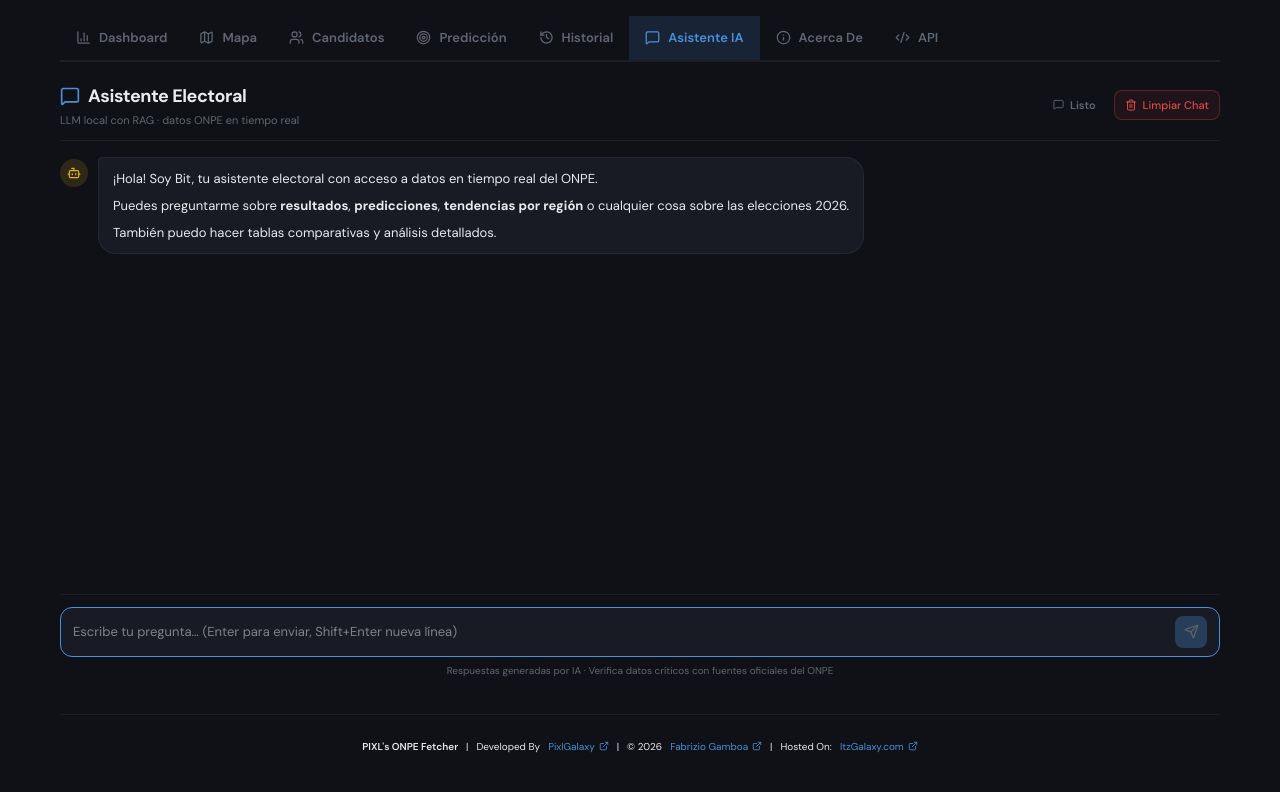
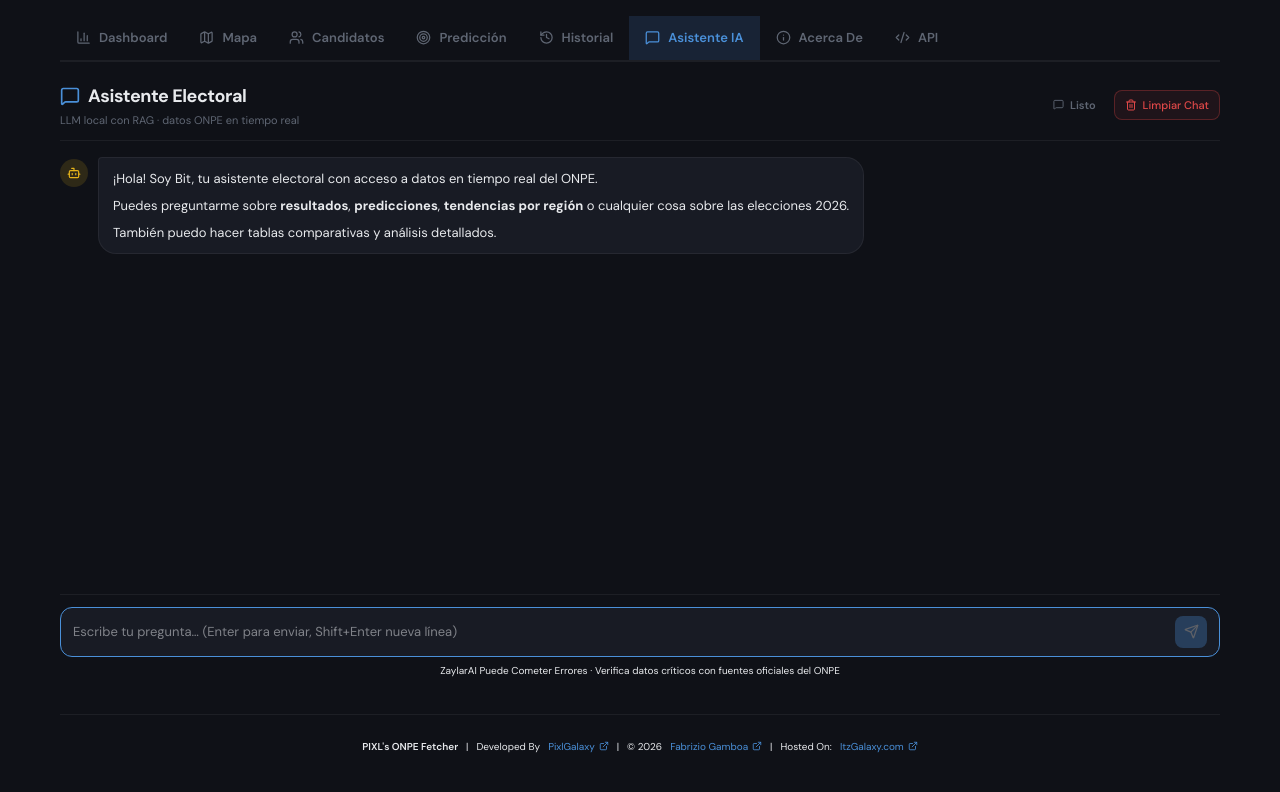
Before and after one commit to PixlGalaxy/Pixls_ONPE_Fetcher, a React (Vite) app in the folder Frontend/: page /chat in a window 1280 px wide. Shown: the top 792 px of the page. Built offline with nearby package versions, Linux system fonts and the light colour scheme; no server answers.

Commit message:
chore(frontend): update AI chat disclaimer

```diff
--- a/Frontend/src/pages/ChatPage.tsx
+++ b/Frontend/src/pages/ChatPage.tsx
@@ -464,8 +464,8 @@ export default function ChatPage() {
             {busy ? <Loader2 size={15} className="animate-spin" /> : <Send size={15} />}
           </button>
         </div>
-        <p className="text-[10px] mt-1.5 text-center" style={{ color: 'var(--tx3)' }}>
-          Respuestas generadas por IA · Verifica datos críticos con fuentes oficiales del ONPE
+        <p className="text-[10px] mt-1.5 text-center" style={{ color: 'var(--tx0)' }}>
+          ZaylarAI Puede Cometer Errores · Verifica datos críticos con fuentes oficiales del ONPE
         </p>
       </div>
     </div>
```
